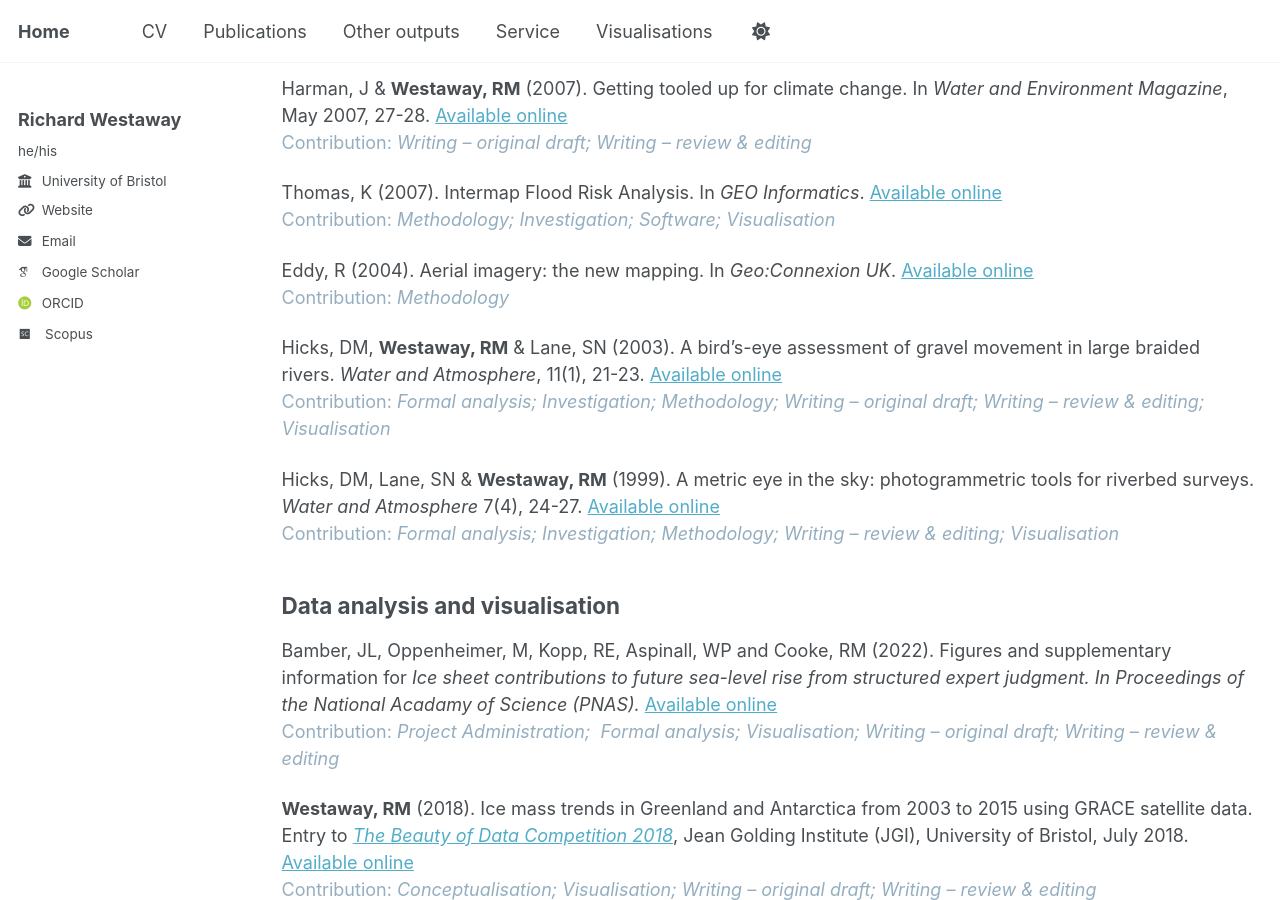
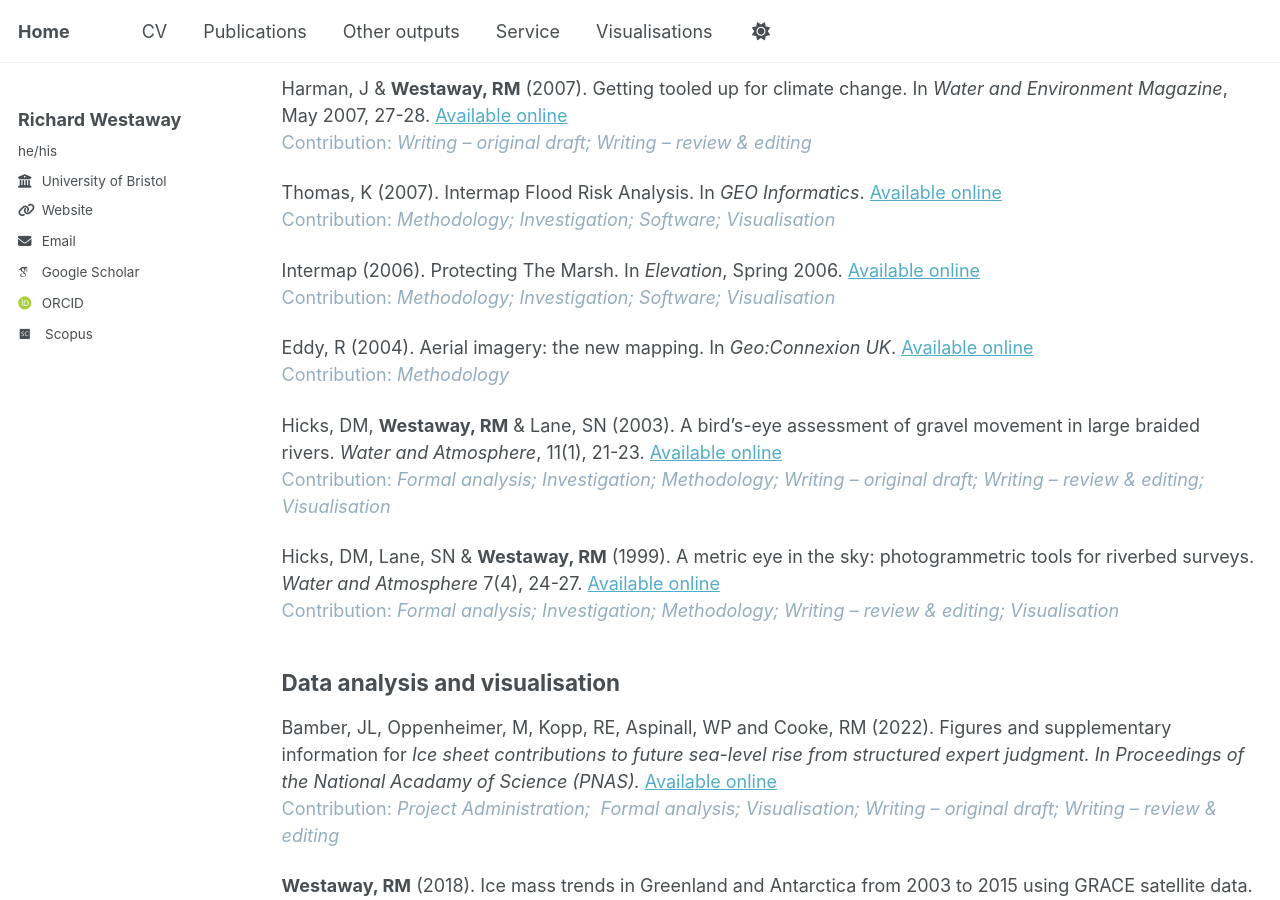
Before and after one commit to richardwestaway/richardwestaway.github.io, a Jekyll site: the page built from _pages/outputs.html, in a window 1280 px wide and 900 px high, scrolled down 10646 px. Built offline with Jekyll 4.4.1, drawn with Linux system fonts in a browser that asks for light colours; some web fonts are replaced.

Commit message:
Update outputs.html

```diff
--- a/_pages/outputs.html
+++ b/_pages/outputs.html
@@ -227,7 +227,10 @@ information package for the UK. Awareness-raising poster, March 2008. <a href="h
 
 <p>Thomas, K (2007). Intermap Flood Risk Analysis. In&nbsp;<em>GEO Informatics</em>. <a href="https://web.archive.org/web/20091009004505/https://www.geoinformatics.com/blog/online-articles/intermap-flood-risk-analysis" target="_blank" rel="noopener">Available online</a><br /><span style="color: #95aebf;">Contribution: <em>Methodology; Investigation; Software; Visualisation</em></span></p>
 
-<p>Eddy, R (2004). Aerial imagery: the new mapping. In&nbsp;<em>Geo:Connexion UK</em>. <a href="https://richardwestaway.github.io/files/2004-GeoConnexionUK.pdf" target="_blank" rel="noopener">Available online</a><br /><span style="color: #95aebf;">Contribution: <em>Methodology</em></span></p>
+<p>Intermap (2006). Protecting The Marsh. In <em>Elevation</em>, Spring 2006. <a href="https://web.archive.org/web/20070724085245/http://www.intermap.com/uploads/1181326438.pdf#page=2" target="_blank" rel="noopener">Available online</a><br /><span style="color: #95aebf;">Contribution: <em>Methodology; Investigation; Software; Visualisation</em></span></p>
+
+
+<p>Eddy, R (2004). Aerial imagery: the new mapping. In&nbsp;<em>Geo:Connexion UK</em>. <a href="https://richardwestaway.github.io/files/2004-GeoConnexionUK.PDF" target="_blank" rel="noopener">Available online</a><br /><span style="color: #95aebf;">Contribution: <em>Methodology</em></span></p>
 
 <p>Hicks, DM, <strong>Westaway, RM</strong> &amp; Lane, SN (2003). A bird&rsquo;s-eye assessment of gravel movement in large braided rivers.&nbsp;<em>Water and Atmosphere</em>,&nbsp;11(1), 21-23. <a href="https://niwa.co.nz/sites/default/files/import/attachments/gravel.pdf" target="_blank" rel="noopener">Available online</a><br /><span style="color: #95aebf;">Contribution:<em> Formal analysis; Investigation; Methodology; Writing &ndash; original draft; Writing &ndash; review &amp; editing; Visualisation</em></span></p>
 
```
